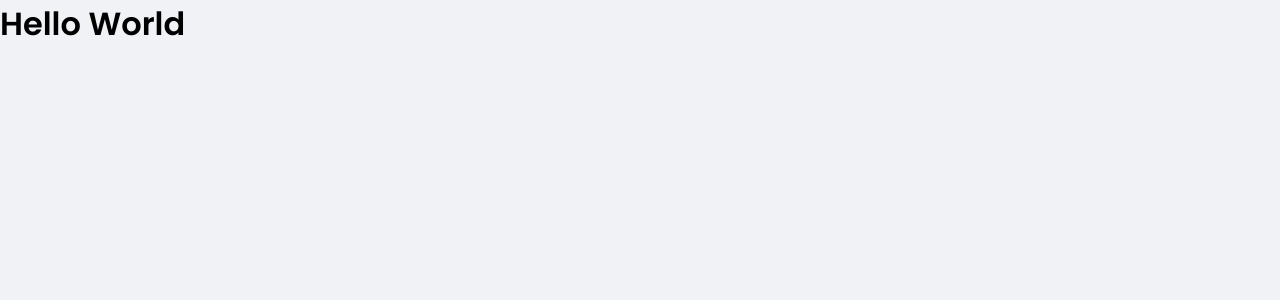
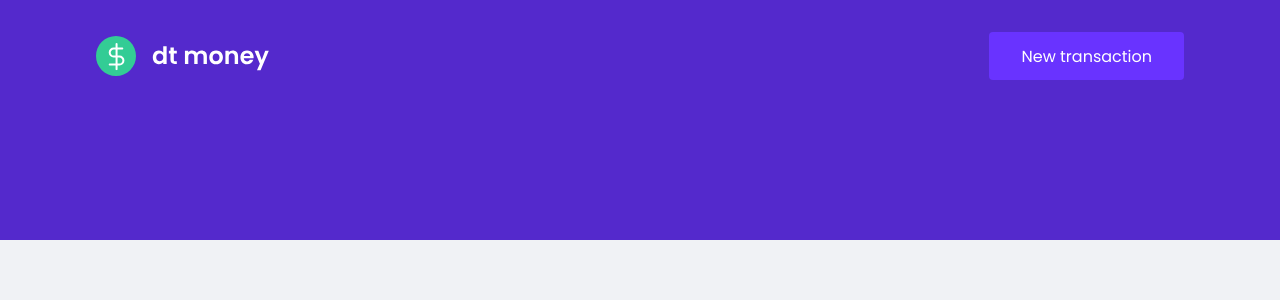
Before and after one commit to hyuko21/ig-reactjs-02-dtmoney, a React (Create React App) app: page / in a window 1280 px wide. Shown: the top 300 px of the page. Built offline with nearby package versions, Linux system fonts and the light colour scheme.

Commit message:
feat(components): add Header

```diff
--- a/src/App.tsx
+++ b/src/App.tsx
@@ -1,10 +1,11 @@
 import { GlobalStyle } from './styles/global'
+import { Header } from './components/Header'
 
 export function App() {
   return (
-    <div>
-      <h1>Hello World</h1>
+    <>
+      <Header />
       <GlobalStyle />
-    </div>
+    </>
   );
 }
--- /dev/null
+++ b/src/components/Header/index.tsx
@@ -0,0 +1,16 @@
+import logoImg from '../../assets/logo.svg'
+
+import { Container, Content } from './styles'
+
+export function Header() {
+  return (
+    <Container>
+      <Content>
+        <img src={logoImg} alt="dt money" />
+        <button type="button">
+          New transaction
+        </button>
+      </Content>
+    </Container>
+  )
+}
--- /dev/null
+++ b/src/components/Header/styles.ts
@@ -0,0 +1,30 @@
+import styled from 'styled-components'
+
+export const Container = styled.header`
+  background: var(--blue);
+`
+export const Content = styled.div`
+  max-width: 1120px;
+  margin: 0 auto;
+
+  padding: 2rem 1rem 10rem;
+  display: flex;
+  align-items: center;
+  justify-content: space-between;
+
+  button {
+    font-size: 1rem;
+    color: #fff;
+    background: var(--blue-light);
+    border: 0;
+    padding: 0 2rem;
+    border-radius: 0.25rem;
+    height: 3rem;
+
+    transition: filter 0.2s;
+
+    &:hover {
+      filter: brightness(0.9);
+    }
+  }
+`
```
